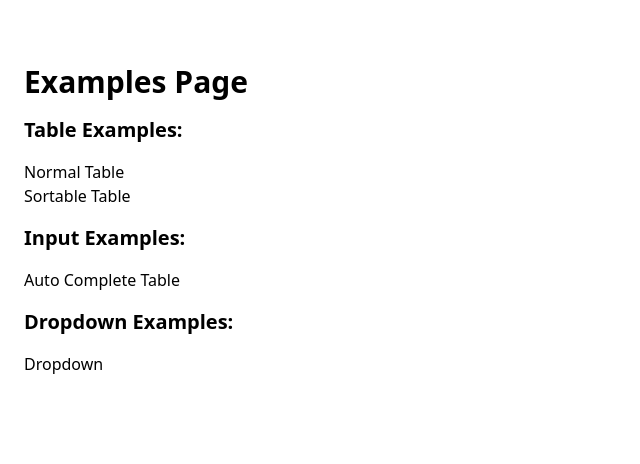
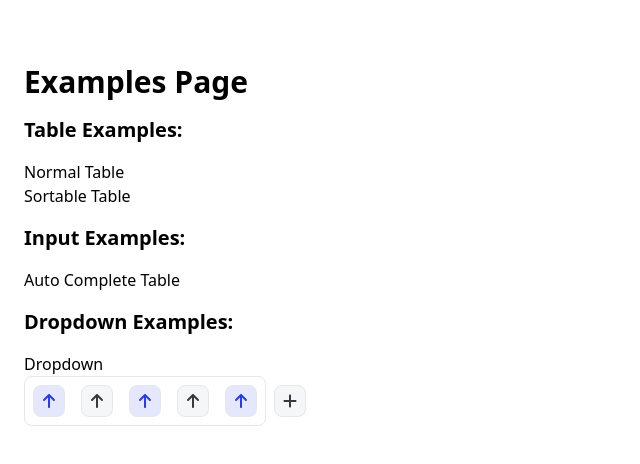
Before and after one commit to QuanZzz/quan-next-typescript, a Next.js app: page / in a window 1280 px wide. Shown: the top 464 px of the page, without its empty margins (0-640 px from the left). Built offline with nearby package versions, Linux system fonts and the light colour scheme.

Commit message:
upvote assessment merged

```diff
--- a/package.json
+++ b/package.json
@@ -12,12 +12,14 @@
     "classnames": "^2.5.1",
     "next": "14.0.4",
     "react": "^18",
-    "react-dom": "^18"
+    "react-dom": "^18",
+    "uuid": "^9.0.1"
   },
   "devDependencies": {
     "@types/node": "^20",
     "@types/react": "^18",
     "@types/react-dom": "^18",
+    "@types/uuid": "^9.0.8",
     "autoprefixer": "^10.0.1",
     "eslint": "^8",
     "eslint-config-next": "14.0.4",
--- /dev/null
+++ b/src/components/Icons.tsx
@@ -0,0 +1,39 @@
+"use client";
+
+export const UpvoteIcon = ({ className = "" }) => {
+  return (
+    <svg
+      xmlns="http://www.w3.org/2000/svg"
+      height={16}
+      width={14}
+      className={className}
+      viewBox="0 0 384 512"
+    >
+      <path
+        fill="currentColor"
+        d="M214.6 41.4c-12.5-12.5-32.8-12.5-45.3 0l-160 160c-12.5 12.5-12.5 32.8
+      0 45.3s32.8 12.5 45.3 0L160 141.2V448c0 17.7 14.3 32 32 32s32-14.3
+      32-32V141.2L329.4 246.6c12.5 12.5 32.8 12.5 45.3 0s12.5-32.8 0-45.3l-160-160z"
+      />
+    </svg>
+  );
+};
+
+export const AddIcon = ({ className = "" }) => {
+  return (
+    <svg
+      xmlns="http://www.w3.org/2000/svg"
+      height={16}
+      width={14}
+      className={className}
+      viewBox="0 0 448 512"
+    >
+      <path
+        fill="currentColor"
+        d="M256 80c0-17.7-14.3-32-32-32s-32 14.3-32 32V224H48c-17.7 0-32 14.3-32
+      32s14.3 32 32 32H192V432c0 17.7 14.3 32 32 32s32-14.3 32-32V288H400c17.7 0
+      32-14.3 32-32s-14.3-32-32-32H256V80z"
+      />
+    </svg>
+  );
+};
--- /dev/null
+++ b/src/components/UpvoteList.tsx
@@ -0,0 +1,37 @@
+import dynamic from "next/dynamic";
+import { AddIcon, UpvoteIcon } from "./Icons";
+import { Upvote } from "@/lib/types";
+import IconButton from "./iconButton/IconButton";
+import { useEffect, useState } from "react";
+
+const FETCH_API = "https://github.com/";
+type UpVoteListProps = {
+  upvotes: Upvote[];
+  upvoteOnClick: (index: string) => void;
+  addOnClick: (e: React.MouseEvent<HTMLButtonElement, MouseEvent>) => void;
+};
+
+const UpvoteList = ({
+  upvotes,
+  upvoteOnClick,
+  addOnClick,
+}: UpVoteListProps) => {
+  return (
+    <div className="flex items-center">
+      <div className="flex flex-wrap border border-gray-200 items-center rounded-lg">
+        {upvotes.map((upvote) => (
+          <IconButton
+            className="m-2"
+            key={upvote.id}
+            icon={<UpvoteIcon />}
+            selected={upvote.selected}
+            onClick={() => upvoteOnClick(upvote.id)}
+          />
+        ))}
+      </div>
+      <IconButton icon={<AddIcon />} onClick={addOnClick} className="m-2" />
+    </div>
+  );
+};
+
+export default dynamic(() => Promise.resolve(UpvoteList), { ssr: false });
--- /dev/null
+++ b/src/components/iconButton/IconButton.tsx
@@ -0,0 +1,41 @@
+import dynamic from "next/dynamic";
+import cx from "classnames";
+import "./iconButton.css";
+
+type IconButtonProps = React.ComponentPropsWithoutRef<"button"> & {
+  className?: string;
+  icon: React.ReactNode;
+  onClick: (e: React.MouseEvent<HTMLButtonElement, MouseEvent>) => void;
+  disabled?: boolean;
+  selected?: boolean;
+};
+
+const IconButton = ({
+  className,
+  icon,
+  onClick,
+  disabled,
+  selected = false,
+  ...props
+}: IconButtonProps) => {
+  const ssrClass = selected ? "selected" : "default";
+
+  return (
+    <button
+      onClick={onClick}
+      className={cx(
+        "rounded-lg w-8 h-8 border flex items-center justify-center",
+        {
+          selected: selected === true,
+          default: selected === false,
+          "bg-gray-300 text-gray-600 cursor-not-allowed": disabled,
+        },
+        className
+      )}
+      {...props}
+    >
+      {icon}
+    </button>
+  );
+};
+export default dynamic(() => Promise.resolve(IconButton), { ssr: false });
--- /dev/null
+++ b/src/components/iconButton/iconButton.css
@@ -0,0 +1,9 @@
+.selected {
+  background-color: #e5e8fd;
+  color: #253cf2;
+}
+
+.default {
+  background-color: #f4f6f8;
+  color: #343a40;
+}
--- /dev/null
+++ b/src/context/UpvoteContext.tsx
@@ -0,0 +1,59 @@
+import { upvotes } from "@/utils/upvotes";
+import { createContext, useEffect, useReducer } from "react";
+import { Upvote, UpvoteAction } from "@/lib/types";
+import { generateUniqueId } from "@/utils/generateUniqueId";
+
+const getStoredUpvotes = () => {
+  if (typeof sessionStorage !== "undefined") {
+    const STORED_UPVOTES = sessionStorage.getItem("upvotes");
+    return STORED_UPVOTES ? JSON.parse(STORED_UPVOTES) : upvotes;
+  }
+  return [];
+};
+
+const INITIAL_STATE: Upvote[] = getStoredUpvotes();
+
+export const UpvoteContext = createContext<{
+  upvotes: Upvote[];
+  dispatchUpvotes: React.Dispatch<UpvoteAction>;
+}>({
+  upvotes: INITIAL_STATE,
+  dispatchUpvotes: () => undefined,
+});
+
+const upvoteReducer = (state: Upvote[], action: UpvoteAction) => {
+  switch (action.type) {
+    case "TOGGLE_UPVOTE":
+      const updatedUpvotes = state.map((upvote) => {
+        if (action.payload?.id && upvote.id === action.payload.id) {
+          return { ...upvote, selected: !upvote.selected };
+        }
+        return upvote;
+      });
+      return updatedUpvotes;
+    case "ADD_UPVOTE":
+      const newUpvote = { id: generateUniqueId(), selected: false };
+      console.log(newUpvote);
+      return [...state, newUpvote];
+    default:
+      return state;
+  }
+};
+
+export const UpvoteContextProvider = ({
+  children,
+}: {
+  children: React.ReactNode;
+}) => {
+  const [upvotes, dispatchUpvotes] = useReducer(upvoteReducer, INITIAL_STATE);
+
+  useEffect(() => {
+    sessionStorage.setItem("upvotes", JSON.stringify(upvotes));
+  }, [upvotes]);
+
+  return (
+    <UpvoteContext.Provider value={{ upvotes, dispatchUpvotes }}>
+      {children}
+    </UpvoteContext.Provider>
+  );
+};
--- a/src/pages/_app.tsx
+++ b/src/pages/_app.tsx
@@ -1,6 +1,11 @@
 import "../app/globals.css";
 import type { AppProps } from "next/app";
+import { UpvoteContextProvider } from "@/context/UpvoteContext";
 
 export default function App({ Component, pageProps }: AppProps) {
-  return <Component {...pageProps} />;
+  return (
+    <UpvoteContextProvider>
+      <Component {...pageProps} />
+    </UpvoteContextProvider>
+  );
 }
--- a/src/pages/index.tsx
+++ b/src/pages/index.tsx
@@ -1,8 +1,21 @@
 import { Layout } from "@/components/Layout";
 import { Typography } from "@/components/Typography";
+import UpvoteList from "@/components/UpvoteList";
 import Link from "next/link";
+import { useContext } from "react";
+import { UpvoteContext } from "@/context/UpvoteContext";
 
 export default function Page() {
+  const { upvotes, dispatchUpvotes } = useContext(UpvoteContext);
+
+  const handleUpvoteOnClick = (id: string) => {
+    dispatchUpvotes({ type: "TOGGLE_UPVOTE", payload: { id } });
+  };
+
+  const handleAddOnClick = () => {
+    dispatchUpvotes({ type: "ADD_UPVOTE" });
+  };
+
   return (
     <Layout>
       <Typography tag="h1" bold size="3xl">
@@ -50,6 +63,12 @@ export default function Page() {
           Dropdown
         </Link>
       </div>
+
+      <UpvoteList
+        upvotes={upvotes}
+        upvoteOnClick={handleUpvoteOnClick}
+        addOnClick={handleAddOnClick}
+      />
     </Layout>
   );
 }
--- /dev/null
+++ b/src/utils/generateUniqueId.ts
@@ -0,0 +1,5 @@
+import { v4 as uuidv4 } from "uuid";
+
+export const generateUniqueId = () => {
+  return uuidv4();
+};
--- /dev/null
+++ b/src/utils/upvotes.ts
@@ -0,0 +1,9 @@
+import { generateUniqueId } from "./generateUniqueId";
+
+export const upvotes = [
+  { id: generateUniqueId(), selected: true },
+  { id: generateUniqueId(), selected: false },
+  { id: generateUniqueId(), selected: true },
+  { id: generateUniqueId(), selected: false },
+  { id: generateUniqueId(), selected: true },
+];
```
Also changed, not shown: src/lib/types.ts (+12 -0 lines), 1 other file (tests, documents, lock files or other folders).
